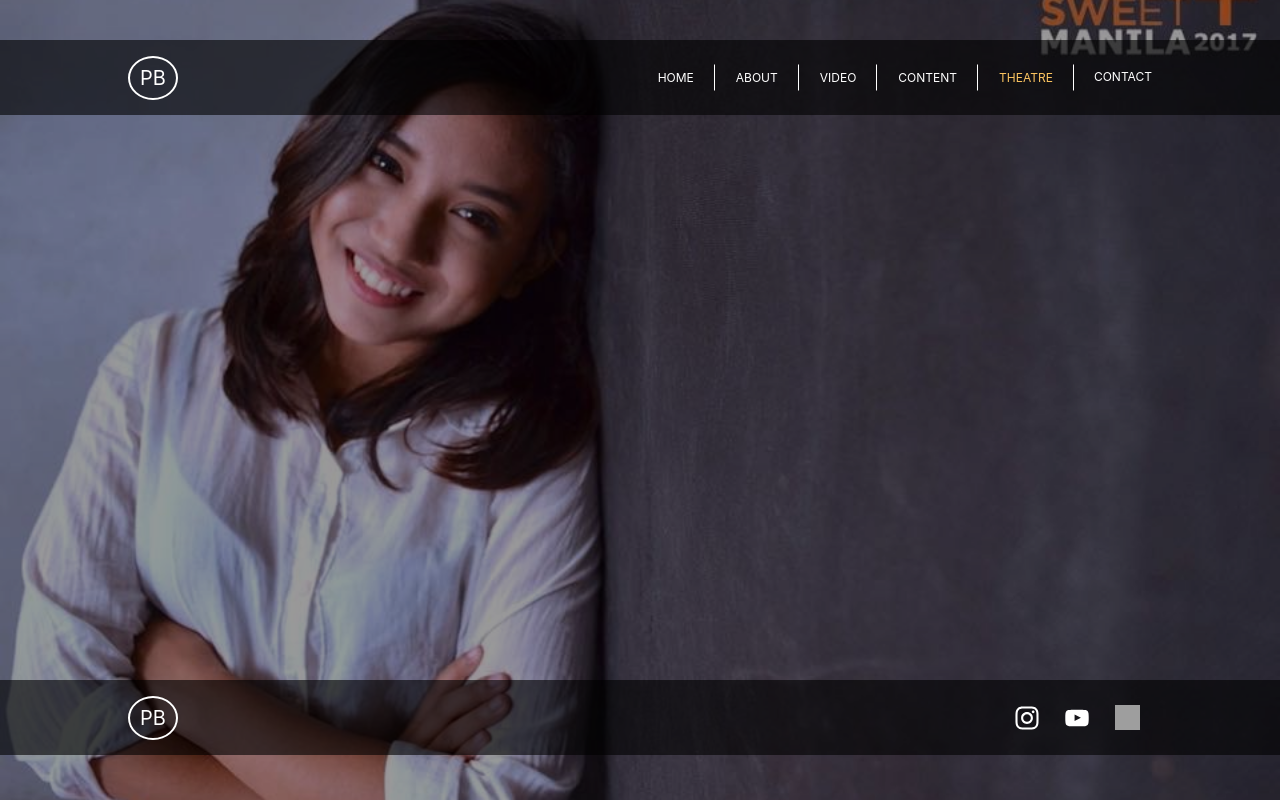
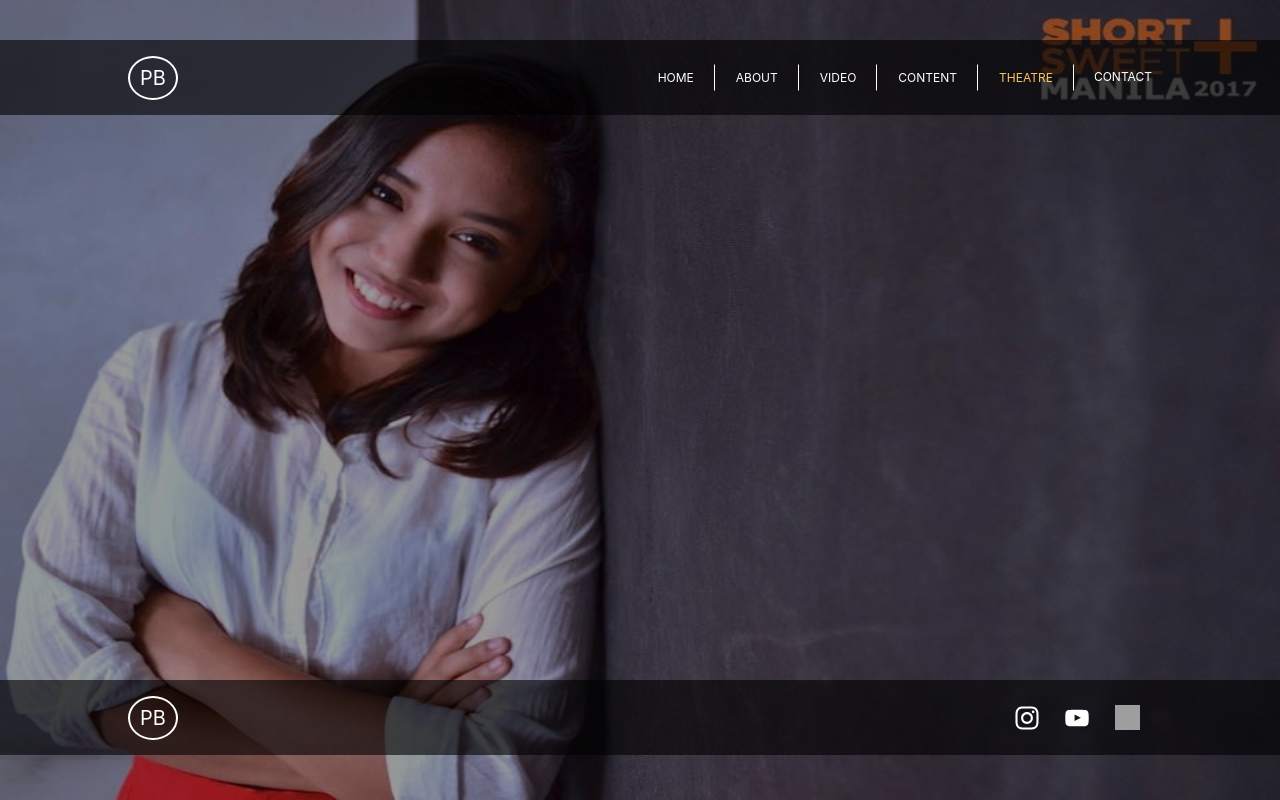
Before and after one commit to jasperisaac27/test-portfolio, a Next.js app: page /theatre in a window 1280 px wide. Built offline with nearby package versions, Linux system fonts and the light colour scheme; grey boxes are pictures that could not be loaded.

Commit message:
Fixed image size

```diff
--- a/styles/Home.module.css
+++ b/styles/Home.module.css
@@ -14,10 +14,6 @@
     height: 100%;
     width: 100%;
     opacity: 1;
-}
-
-.background-image img {
-    object-fit: cover;
 }
 
 .fading {
@@ -229,6 +225,9 @@
     .home-descriptions {
         font-size: 3vw;
     }
+    .background-image img {
+        object-fit: cover;
+    }
 }
 
 @media (max-width: 600px) {
```
